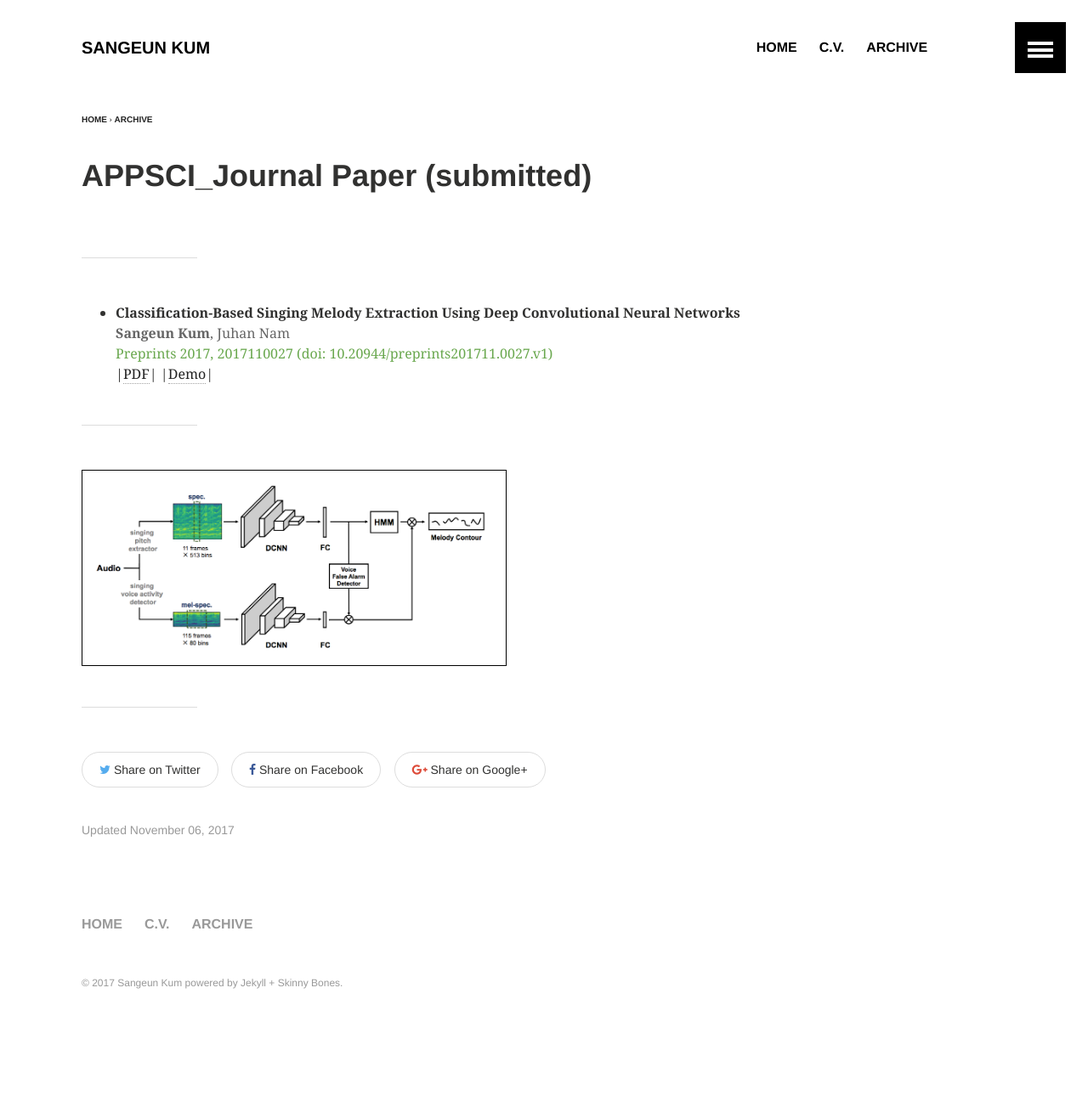
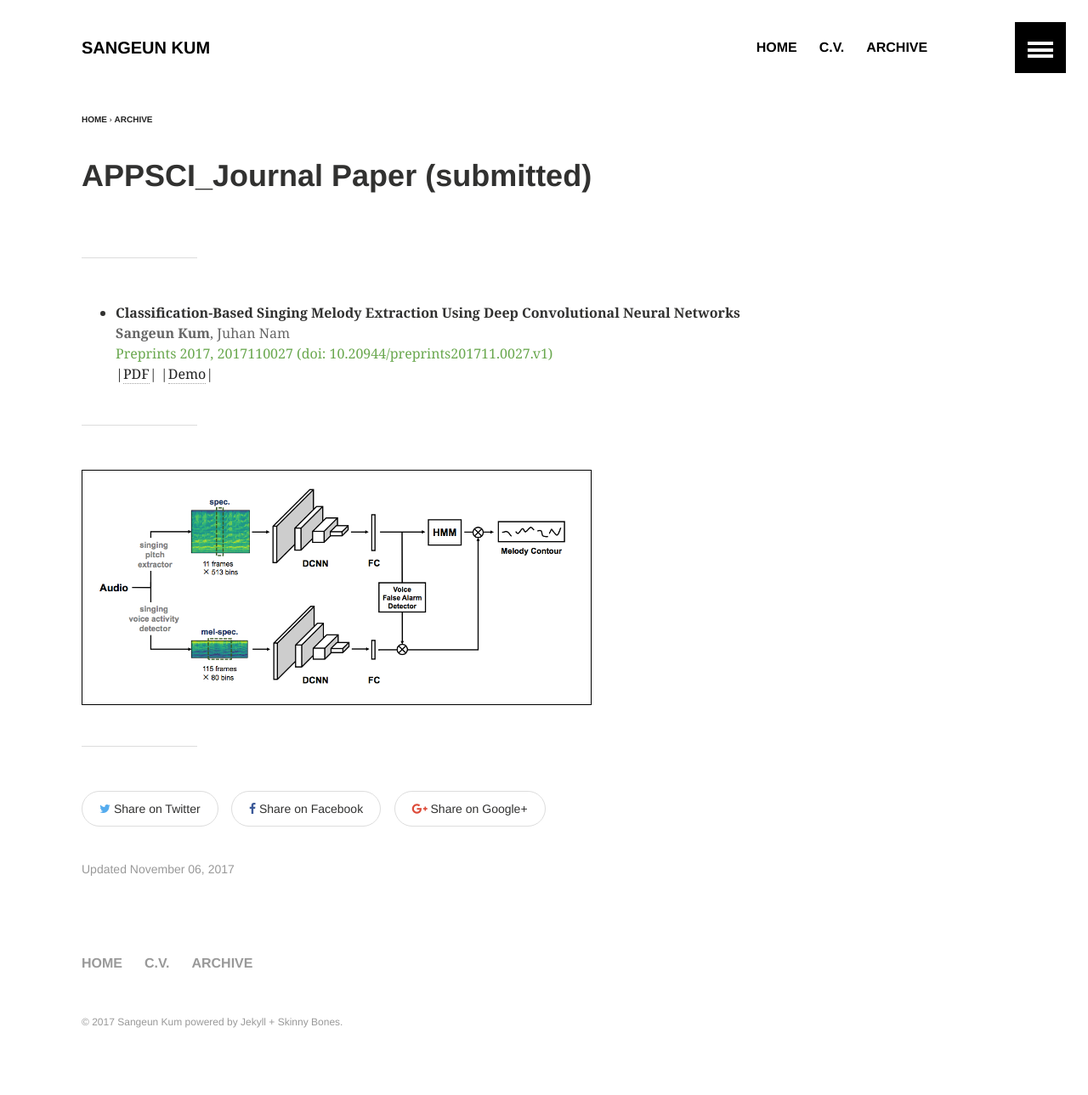
Before and after one commit to keums/keums.github.io, a Jekyll site: the page built from _posts/archive/2017-11-06-MelodyExtraction_CNN.md, in a window 1280 px wide. Shown: the whole page at 85% size. Built offline with Jekyll 4.4.1, drawn with Linux system fonts in a browser that asks for light colours; before the commit the page ends 1243 px from its top, so only the background shows below that.

Commit message:
Update 2017-11-06-MelodyExtraction_CNN.md

```diff
--- a/_posts/archive/2017-11-06-MelodyExtraction_CNN.md
+++ b/_posts/archive/2017-11-06-MelodyExtraction_CNN.md
@@ -17,6 +17,6 @@ image:
 |<a href = "http://mac-bach.kaist.ac.kr/keums/melodyExtraction/" target="_blank">Demo</a>|
 <hr>
 
-<div style="width:500px; border:1px solid black;">
-<img src="/images/archive/appsci/melodyExtraction.png"  width="500">
+<div style="width:600px; border:1px solid black;">
+<img src="/images/archive/appsci/melodyExtraction.png"  width="600">
 </div>
```
